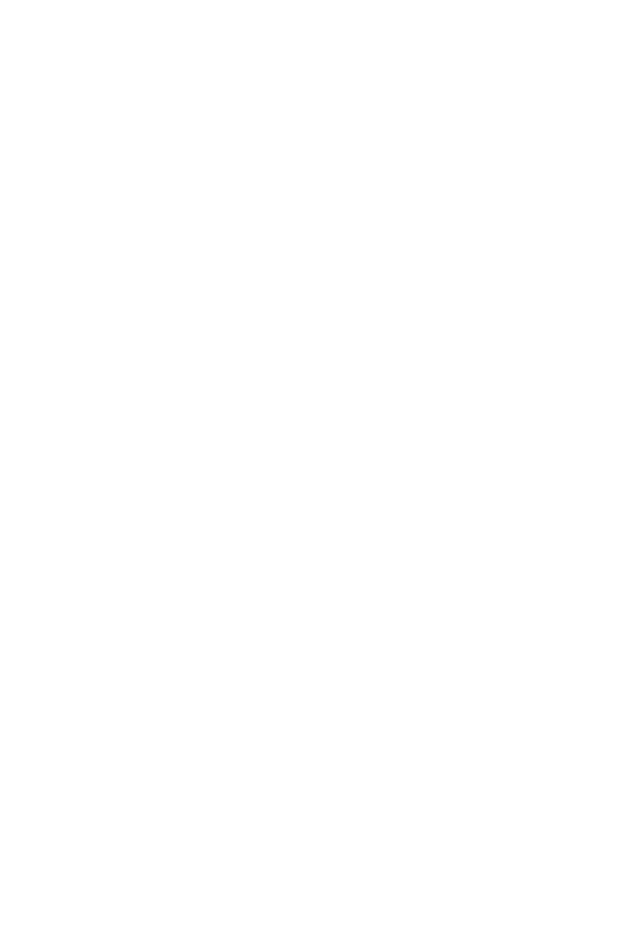
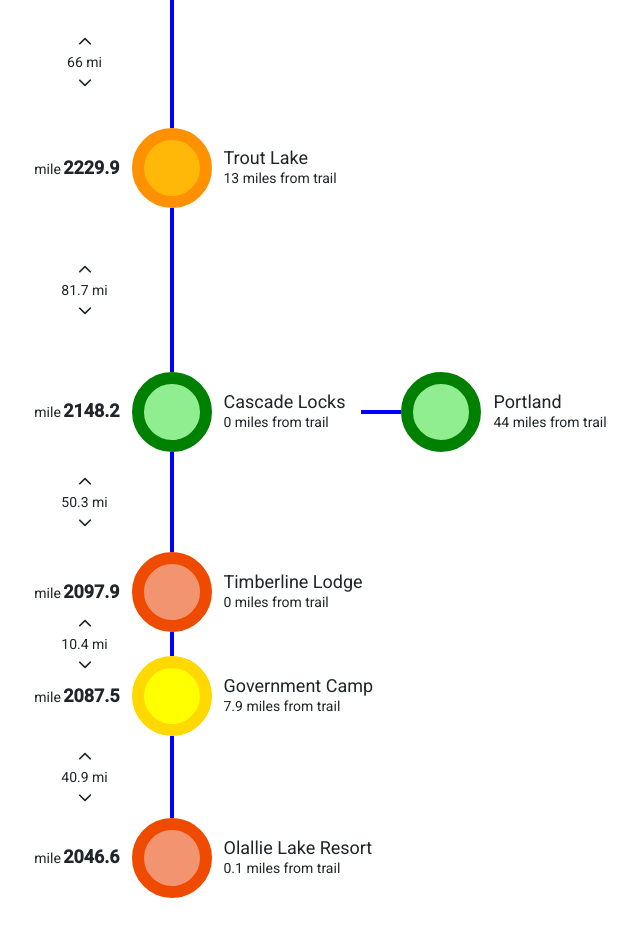
Before and after one commit to NicolasDontigny/thru-hiking-bigfoot, an Angular app: page / in a window 1280 px wide. Shown: the part 1200-2136 px from the top of the page, without its empty margins (78-718 px from the left). Before the commit the page ends 1256 px from the top, so only its background shows below. Built offline with nearby package versions, Linux system fonts and the light colour scheme.

Commit message:
Added a few resupply points

```diff
--- a/src/app/pages/home/home.component.ts
+++ b/src/app/pages/home/home.component.ts
@@ -178,5 +178,126 @@
         },
       ],
     },
+    {
+      mileMarker: 2229.9,
+      locations: [
+        {
+          name: 'Trout Lake',
+          milesFromTrail: 13,
+          locationType: ResupplyLocationType.village,
+          resupplyType: ResupplyType.orange,
+          description: '',
+          icons: {
+            favorite: false,
+            camping: true,
+            lodging: false,
+            restaurants: true,
+            grocery: true,
+            gearShop: false,
+            postOffice: true,
+          },
+        },
+      ],
+    },
+    {
+      mileMarker: 2148.2,
+      locations: [
+        {
+          name: 'Cascade Locks',
+          milesFromTrail: 0,
+          locationType: ResupplyLocationType.town,
+          resupplyType: ResupplyType.green,
+          description: '',
+          icons: {
+            favorite: false,
+            camping: true,
+            lodging: true,
+            restaurants: true,
+            grocery: true,
+            gearShop: true,
+            postOffice: true,
+          },
+        },
+        {
+          name: 'Portland',
+          milesFromTrail: 44,
+          locationType: ResupplyLocationType.town,
+          resupplyType: ResupplyType.green,
+          description: '',
+          icons: {
+            favorite: false,
+            camping: true,
+            lodging: true,
+            restaurants: true,
+            grocery: true,
+            gearShop: true,
+            postOffice: true,
+          },
+        },
+      ],
+    },
+    {
+      mileMarker: 2097.9,
+      locations: [
+        {
+          name: 'Timberline Lodge',
+          milesFromTrail: 0,
+          locationType: ResupplyLocationType.resort,
+          resupplyType: ResupplyType.red,
+          description: '',
+          icons: {
+            favorite: true,
+            camping: true,
+            lodging: false,
+            restaurants: true,
+            grocery: false,
+            gearShop: false,
+            postOffice: false,
+          },
+        },
+      ],
+    },
+    {
+      mileMarker: 2087.5,
+      locations: [
+        {
+          name: 'Government Camp',
+          milesFromTrail: 7.9,
+          locationType: ResupplyLocationType.village,
+          resupplyType: ResupplyType.yellow,
+          description: '',
+          icons: {
+            favorite: false,
+            camping: false,
+            lodging: false,
+            restaurants: false,
+            grocery: true,
+            gearShop: false,
+            postOffice: true,
+          },
+        },
+      ],
+    },
+    {
+      mileMarker: 2046.6,
+      locations: [
+        {
+          name: 'Olallie Lake Resort',
+          milesFromTrail: 0.1,
+          locationType: ResupplyLocationType.resort,
+          resupplyType: ResupplyType.red,
+          description: '',
+          icons: {
+            favorite: false,
+            camping: false,
+            lodging: false,
+            restaurants: false,
+            grocery: false,
+            gearShop: false,
+            postOffice: false,
+          },
+        },
+      ],
+    },
   ];
 }
--- a/src/app/shared/resupply-timeline/resupply-point/resupply-location/resupply-location.component.ts
+++ b/src/app/shared/resupply-timeline/resupply-point/resupply-location/resupply-location.component.ts
@@ -30,7 +30,7 @@
 
   openDialog() {
     this.dialog.open(ResupplyLocationDetailsComponent, {
-      // width: '400px',
+      maxWidth: '50vw',
       data: {
         location: this.location,
         mileMarker: this.mileMarker,
--- a/src/app/shared/resupply-timeline/resupply-point/resupply-point.component.html
+++ b/src/app/shared/resupply-timeline/resupply-point/resupply-point.component.html
@@ -23,12 +23,12 @@
 >
   <div class="timeline-vertical-mile-marker">
     <fa-icon
-      class="icon mb-1"
+      class="icon"
       icon="chevron-up"
     ></fa-icon>
     <span>{{ distanceFromNextResupply | number }} mi</span>
     <fa-icon
-      class="icon mt-1"
+      class="icon"
       icon="chevron-down"
     ></fa-icon>
   </div>
--- a/src/app/shared/resupply-timeline/resupply-point/resupply-point.component.less
+++ b/src/app/shared/resupply-timeline/resupply-point/resupply-point.component.less
@@ -22,6 +22,7 @@
 
 .timeline-bottom-connector-container {
   display: flex;
+  min-height: 2.4rem;
 
   .timeline-bottom-connector {
     width: @timeline-connector-width;
```
Also changed, not shown: 1 other file (tests, documents, lock files or other folders).
